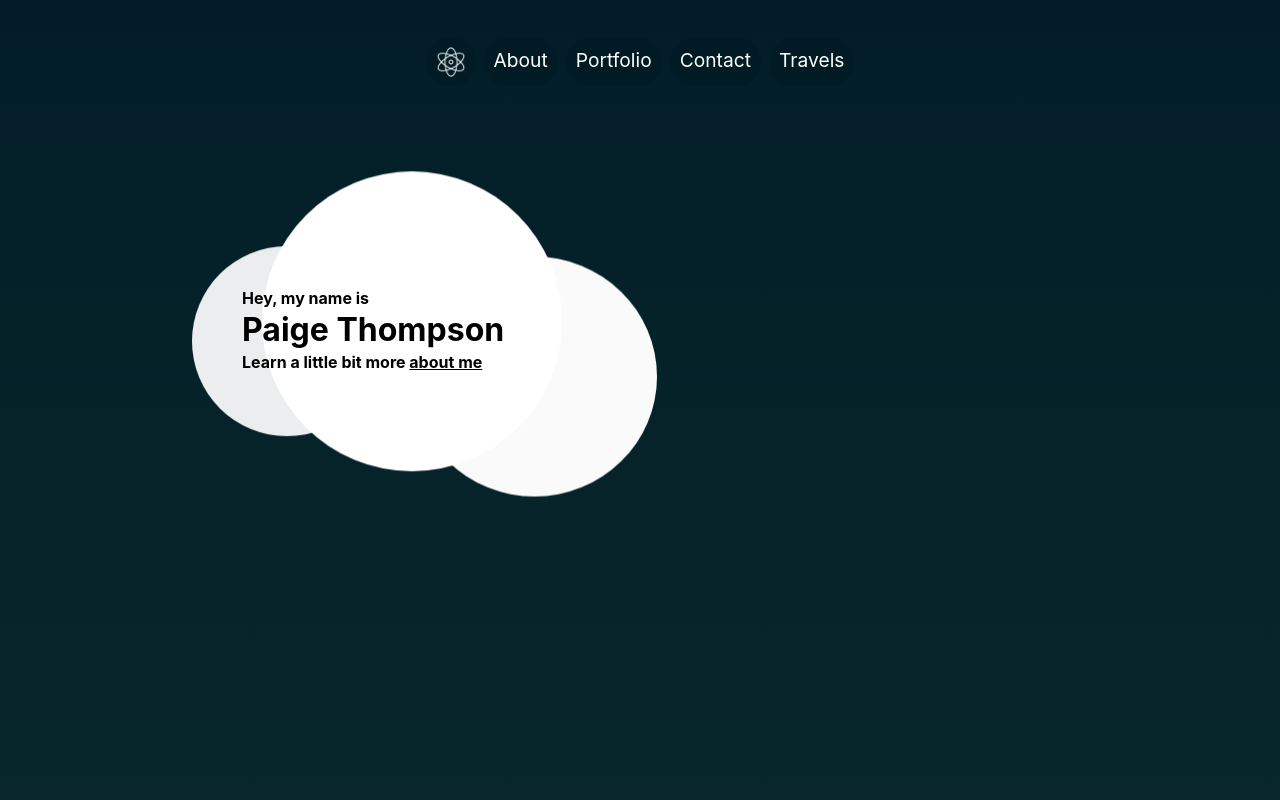
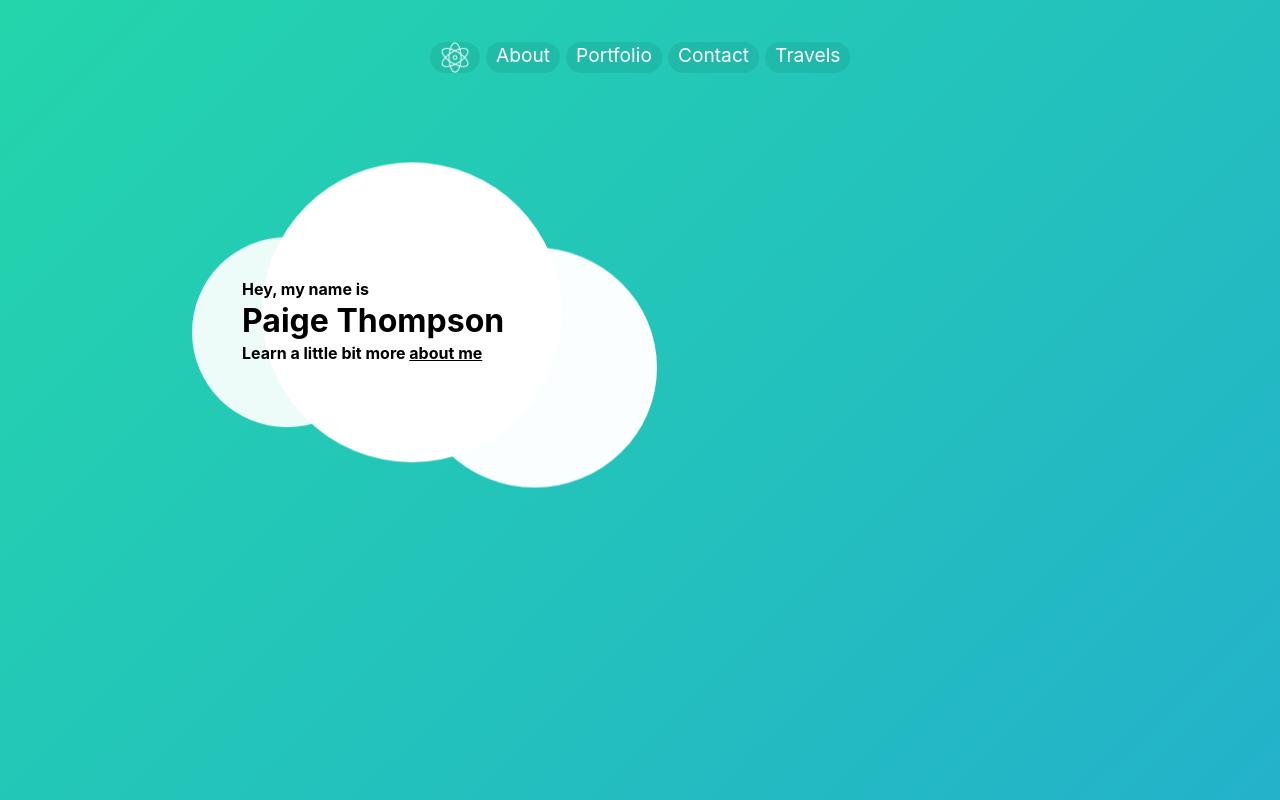
Before and after one commit to paigethompson150/paigethompson150.github.io, a React (Create React App) app: page / in a window 1280 px wide. Built offline with nearby package versions, Linux system fonts and the light colour scheme.

Commit message:
Adding hover to 'about me', changing header padding, updating seo job

```diff
--- a/src/App.css
+++ b/src/App.css
@@ -1,27 +1,14 @@
+
 
 :root {
-  width: 100vw;
-  height: 100vh;
-  background: black;
-  background: linear-gradient(180deg, #010639, #001a27, #0a2a2b, #000000);
-	background-size: 500% 500%;
-	animation: gradient 15s ease infinite;
+  width: 100%;
+  height: 100%;
+  background: linear-gradient(-45deg, #ee7752, #e73c7e, #23a6d5, #23d5ab);
+	background-size: 400% 400%;
+	height: 100vh;
   color: white;
-  animation: gradient 20s ease infinite;
   position: relative;
   z-index: 1;
-}
-
-@keyframes gradient {
-	0% {
-		background-position: 0% 50%;
-	}
-	50% {
-		background-position: 100% 50%;
-	}
-	100% {
-		background-position: 0% 50%;
-	}
 }
 
 .body {
@@ -74,9 +61,9 @@ p, h1, h2, h3, h4, h5, h6 {
   justify-content: center;
   gap: max(2px, 2%);
   margin: auto;
-  padding: 5px;
-  padding-left: 30px;
-  padding-right: 30px;
+  padding: 10px;
+  padding-left: 50px;
+  padding-right: 50px;
   border-radius: 50px;
 }
 
@@ -84,7 +71,6 @@ p, h1, h2, h3, h4, h5, h6 {
   background-color: rgba(0, 0, 0, 0.07);
   padding-left: 3%;
   padding-right: 3%;
-  padding: 10px;
   border-radius: 30px;
   display: inline;
   -webkit-transition: 0.5s ease;
@@ -198,6 +184,10 @@ p, h1, h2, h3, h4, h5, h6 {
   50% {
     transform: translateY(-20px);
   }
+}
+
+.hover:hover {
+  cursor: pointer;
 }
 
 
--- a/src/components/About.jsx
+++ b/src/components/About.jsx
@@ -19,7 +19,7 @@ export default function About() {
     },
     {
       key:2, company:"Boynton Insurance", date:"Jul. 2022 - Dec. 2022",
-      title: "SEO/Digital Marketing Associate",
+      title: "SEO Associate",
       role1: "Updated SEO strategy and restructured website to increase page visits by 60%.",
       role2: "Designed and deployed clients intake forms, web pages, and email campaigns."
     },
--- a/src/components/Home.jsx
+++ b/src/components/Home.jsx
@@ -12,7 +12,7 @@ export default function Home(props) {
       <div className="home-intro">
         <h4>Hey, my name is</h4>
         <h1>Paige Thompson</h1>
-        <h4>Learn a little bit more <a onClick={props.onClick}><u>about me</u></a></h4>
+        <h4>Learn a little bit more <a className="hover" onClick={props.onClick}><u>about me</u></a></h4>
       </div>
   </div>
 }
```
Also changed, not shown: src/components/Footer.jsx (deleted, +0 -10 lines).
